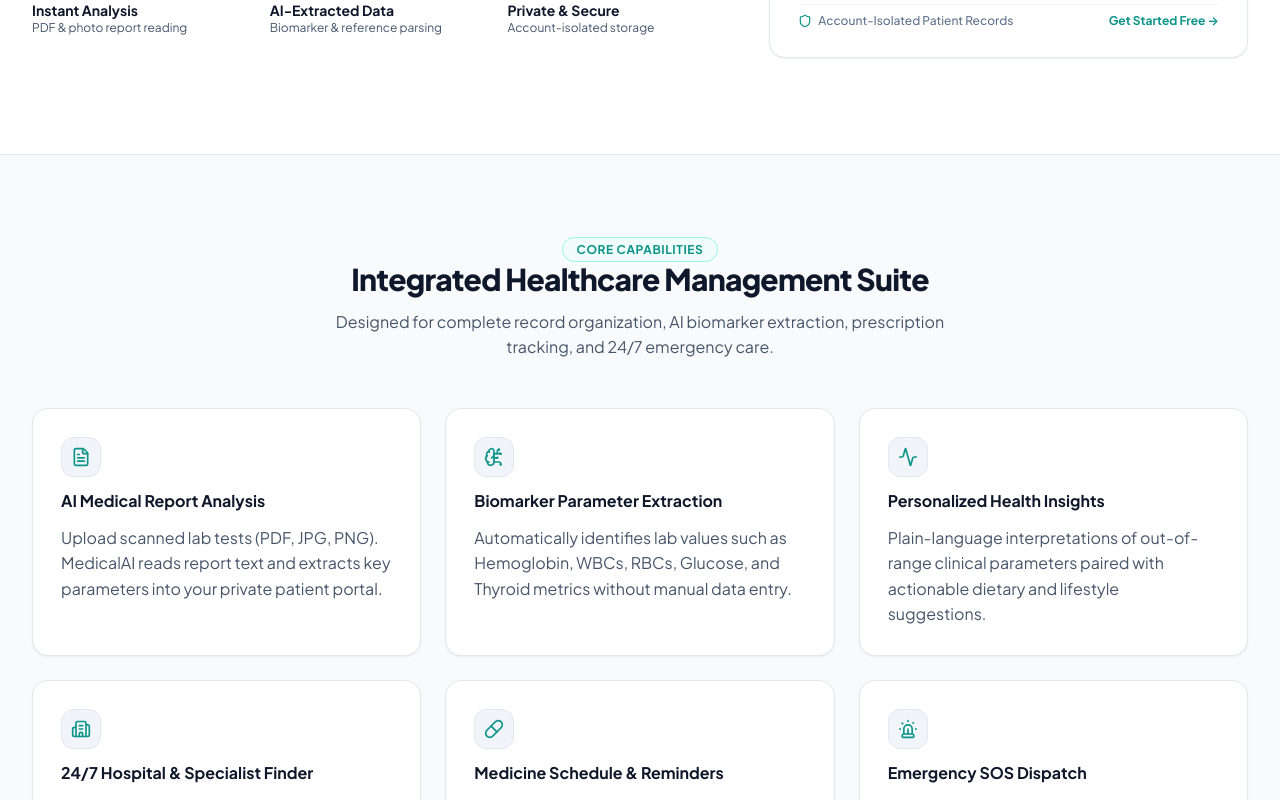
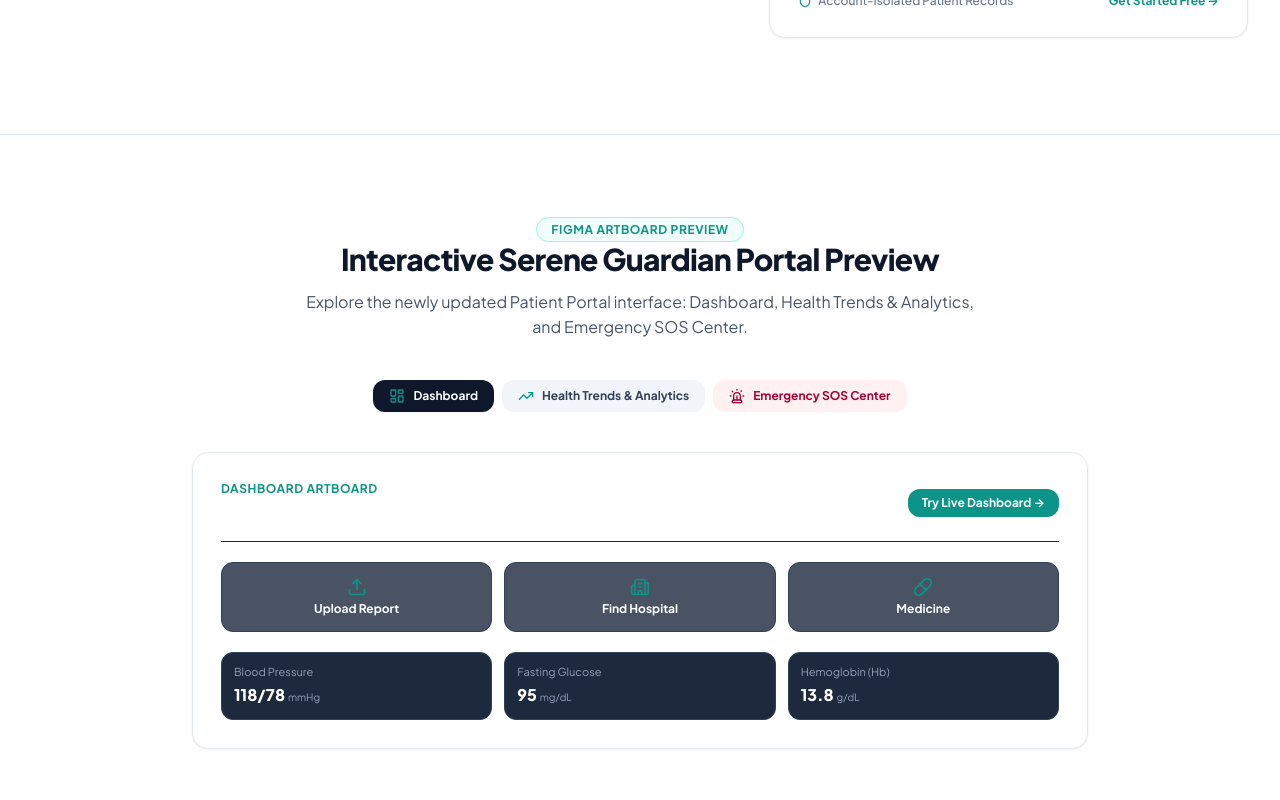
Before and after one commit to samriddhi-1208/MedicalAI, a React (Vite) app: page / in a window 1280 px wide. Shown: the part 600-1400 px from the top of the page. Built offline with nearby package versions, Linux system fonts and the light colour scheme.

Commit message:
Update LandingPage with Serene Guardian artboard showcase, interactive preview tabs for Dashboard, Health Trends, and Emergency SOS, and core capabilities matching Figma mockups

```diff
--- a/src/pages/LandingPage.jsx
+++ b/src/pages/LandingPage.jsx
@@ -14,7 +14,12 @@
   Building2,
   ShieldCheck,
   Check,
-  ArrowDown
+  ArrowDown,
+  TrendingUp,
+  HeartPulse,
+  Compass,
+  PhoneCall,
+  LayoutDashboard
 } from 'lucide-react';
 import { Navbar } from '../components/layout/Navbar';
 import { Footer } from '../components/layout/Footer';
@@ -26,6 +31,7 @@
   const navigate = useNavigate();
   const { isAuthenticated } = useHealthData();
   const [faqOpen, setFaqOpen] = useState(0);
+  const [previewTab, setPreviewTab] = useState('dashboard'); // 'dashboard' | 'trends' | 'sos'
 
   const handleUploadClick = () => {
     if (isAuthenticated) {
@@ -54,14 +60,14 @@
       description: "Automatically identifies lab values such as Hemoglobin, WBCs, RBCs, Glucose, and Thyroid metrics without manual data entry."
     },
     {
-      icon: Activity,
-      title: "Personalized Health Insights",
-      description: "Plain-language interpretations of out-of-range clinical parameters paired with actionable dietary and lifestyle suggestions."
+      icon: TrendingUp,
+      title: "Longitudinal Health Trends",
+      description: "Interactive progression line charts for Hemoglobin (Hb), Blood Glucose, and Blood Pressure with 6-month clinical change tracking."
     },
     {
       icon: Building2,
-      title: "24/7 Hospital & Specialist Finder",
-      description: "Locate empaneled government district hospitals, CHCs, and Ayushman Bharat PM-JAY centers near your location."
+      title: "24/7 OpenStreetMap Hospital Finder",
+      description: "Locate real nearby hospitals, specialist clinics, pharmacies, and emergency centers based on live geolocation."
     },
     {
       icon: Pill,
@@ -121,7 +127,7 @@
     <div className="min-h-screen bg-[#F8FAFC] text-[#0F172A] font-sans antialiased">
       <Navbar />
 
-      {/* Hero Section - Pure Patient Focus */}
+      {/* Serene Guardian Hero Section */}
       <section className="py-16 md:py-24 bg-white border-b border-slate-200 relative overflow-hidden">
         <div className="max-w-7xl mx-auto px-4 sm:px-6 lg:px-8">
           <div className="grid grid-cols-1 lg:grid-cols-12 gap-12 items-center">
@@ -131,16 +137,16 @@
 
               <div className="inline-flex items-center gap-2 px-3.5 py-1 rounded-full bg-teal-50 text-[#0D9488] text-xs font-semibold border border-teal-200">
                 <ShieldCheck className="w-3.5 h-3.5 text-[#0D9488]" />
-                <span>AI-Powered Medical Report Analysis</span>
+                <span>Serene Guardian • Clinical Intelligence</span>
               </div>
 
               <h1 className="text-4xl sm:text-5xl lg:text-5.5xl font-extrabold text-[#0F172A] tracking-tight leading-[1.15]">
-                Understand Your Medical Reports <br className="hidden sm:inline" />
+                Understand Your Health <br className="hidden sm:inline" />
                 <span className="text-[#0D9488]">with AI Intelligence</span>
               </h1>
 
               <p className="text-base sm:text-lg text-slate-600 leading-relaxed max-w-2xl font-normal">
-                Upload your medical report and let MedicalAI extract important clinical parameters and provide an easy-to-understand interpretation.
+                MedicalAI turns scanned paper lab reports into structured biomarker data, longitudinal trend graphs, and 24/7 emergency dispatch.
               </p>
 
               <div className="flex flex-wrap items-center gap-4 pt-2">
@@ -168,16 +174,16 @@
               {/* Trust Indicators */}
               <div className="grid grid-cols-3 gap-6 pt-6 border-t border-slate-100 text-xs text-slate-600">
                 <div>
-                  <span className="block font-bold text-sm text-[#0F172A]">Instant Analysis</span>
-                  <span>PDF & photo report reading</span>
+                  <span className="block font-bold text-sm text-[#0F172A]">AI Report OCR</span>
+                  <span>PDF & photo parsing</span>
                 </div>
                 <div>
-                  <span className="block font-bold text-sm text-[#0F172A]">AI-Extracted Data</span>
-                  <span>Biomarker & reference parsing</span>
+                  <span className="block font-bold text-sm text-[#0F172A]">Biomarker Trends</span>
+                  <span>Longitudinal line graphs</span>
                 </div>
                 <div>
-                  <span className="block font-bold text-sm text-[#0F172A]">Private & Secure</span>
-                  <span>Account-isolated storage</span>
+                  <span className="block font-bold text-sm text-[#0F172A]">24/7 Emergency SOS</span>
+                  <span>1-click GPS dispatch</span>
                 </div>
               </div>
 
@@ -194,8 +200,8 @@
                       <BrainCircuit className="w-5 h-5 text-[#0D9488]" />
                     </div>
                     <div>
-                      <h3 className="text-sm font-bold text-[#0F172A]">AI-Powered Medical Report Analysis</h3>
-                      <p className="text-xs text-slate-500 font-medium">Patient Analysis Workflow</p>
+                      <h3 className="text-sm font-bold text-[#0F172A]">Serene Guardian Workflow</h3>
+                      <p className="text-xs text-slate-500 font-medium">Patient Analysis System</p>
                     </div>
                   </div>
                   <span className="px-2.5 py-1 rounded-full bg-emerald-50 text-emerald-800 text-xs font-bold border border-emerald-200 flex items-center gap-1">
@@ -248,13 +254,13 @@
                   <div className="p-3.5 rounded-xl bg-emerald-50 border border-emerald-200 space-y-2 text-emerald-950">
                     <div className="flex items-center justify-between font-bold text-xs text-emerald-900">
                       <span className="flex items-center gap-1.5"><Check className="w-4 h-4 text-emerald-600" /> 3. AI-Extracted Health Data</span>
-                      <span className="text-[10px] bg-emerald-100 text-emerald-800 px-2 py-0.5 rounded-full font-bold">Illustration / Example</span>
+                      <span className="text-[10px] bg-emerald-100 text-emerald-800 px-2 py-0.5 rounded-full font-bold">Serene Guardian Engine</span>
                     </div>
 
                     <div className="grid grid-cols-2 gap-2 text-[11px] pt-1">
                       <div className="p-2 rounded-lg bg-white border border-emerald-200/80">
                         <span className="text-slate-500 block text-[10px]">Test Parameter:</span>
-                        <strong className="text-[#0F172A] font-bold">Hemoglobin / Glucose</strong>
+                        <strong className="text-[#0F172A] font-bold">Hemoglobin (13.8 g/dL)</strong>
                       </div>
                       <div className="p-2 rounded-lg bg-white border border-emerald-200/80">
                         <span className="text-slate-500 block text-[10px]">Clinical Summary:</span>
@@ -278,6 +284,157 @@
             </div>
 
           </div>
+        </div>
+      </section>
+
+      {/* Serene Guardian Interactive Application Showcase Section */}
+      <section className="py-20 bg-white border-b border-slate-200">
+        <div className="max-w-7xl mx-auto px-4 sm:px-6 lg:px-8 space-y-10">
+
+          <div className="text-center max-w-2xl mx-auto space-y-3">
+            <span className="px-3.5 py-1 rounded-full bg-teal-50 text-[#0D9488] text-xs font-bold uppercase tracking-wider border border-teal-200">
+              Figma Artboard Preview
+            </span>
+            <h2 className="text-3xl font-extrabold text-[#0F172A] tracking-tight">
+              Interactive Serene Guardian Portal Preview
+            </h2>
+            <p className="text-sm text-slate-600">
+              Explore the newly updated Patient Portal interface: Dashboard, Health Trends & Analytics, and Emergency SOS Center.
+            </p>
+          </div>
+
+          {/* Interactive Viewport Tabs matching Figma Artboards */}
+          <div className="flex justify-center gap-2">
+            <button
+              onClick={() => setPreviewTab('dashboard')}
+              className={`px-4 py-2 rounded-xl text-xs font-bold flex items-center gap-2 cursor-pointer transition-all ${
+                previewTab === 'dashboard'
+                  ? 'bg-[#0F172A] text-white shadow-xs'
+                  : 'bg-slate-100 text-slate-700 hover:bg-slate-200'
+              }`}
+            >
+              <LayoutDashboard className="w-4 h-4 text-[#0D9488]" /> Dashboard
+            </button>
+
+            <button
+              onClick={() => setPreviewTab('trends')}
+              className={`px-4 py-2 rounded-xl text-xs font-bold flex items-center gap-2 cursor-pointer transition-all ${
+                previewTab === 'trends'
+                  ? 'bg-[#0F172A] text-white shadow-xs'
+                  : 'bg-slate-100 text-slate-700 hover:bg-slate-200'
+              }`}
+            >
+              <TrendingUp className="w-4 h-4 text-[#0D9488]" /> Health Trends & Analytics
+            </button>
+
+            <button
+              onClick={() => setPreviewTab('sos')}
+              className={`px-4 py-2 rounded-xl text-xs font-bold flex items-center gap-2 cursor-pointer transition-all ${
+                previewTab === 'sos'
+                  ? 'bg-rose-600 text-white shadow-xs'
+                  : 'bg-rose-50 text-rose-800 hover:bg-rose-100'
+              }`}
+            >
+              <Siren className="w-4 h-4" /> Emergency SOS Center
+            </button>
+          </div>
+
+          {/* Artboard Mockup Display Container */}
+          <Card className="p-8 bg-slate-900 text-white rounded-3xl shadow-2xl border border-slate-800 max-w-4xl mx-auto space-y-6">
+
+            {previewTab === 'dashboard' && (
+              <div className="space-y-5 animate-in fade-in duration-200">
+                <div className="flex items-center justify-between border-b border-slate-800 pb-4">
+                  <div>
+                    <span className="text-xs text-[#0D9488] font-bold uppercase tracking-wider block">Dashboard Artboard</span>
+                    <h3 className="text-xl font-extrabold text-white">Good Morning, Patient</h3>
+                  </div>
+                  <Link to="/signup" className="px-3.5 py-1.5 rounded-xl bg-[#0D9488] text-white text-xs font-bold hover:bg-teal-600 transition-colors">
+                    Try Live Dashboard →
+                  </Link>
+                </div>
+
+                <div className="grid grid-cols-3 gap-3">
+                  <div className="p-3.5 rounded-xl bg-slate-800/80 border border-slate-700 text-center space-y-1">
+                    <Upload className="w-5 h-5 text-[#0D9488] mx-auto" />
+                    <span className="block text-xs font-bold">Upload Report</span>
+                  </div>
+                  <div className="p-3.5 rounded-xl bg-slate-800/80 border border-slate-700 text-center space-y-1">
+                    <Building2 className="w-5 h-5 text-[#0D9488] mx-auto" />
+                    <span className="block text-xs font-bold">Find Hospital</span>
+                  </div>
+                  <div className="p-3.5 rounded-xl bg-slate-800/80 border border-slate-700 text-center space-y-1">
+                    <Pill className="w-5 h-5 text-[#0D9488] mx-auto" />
+                    <span className="block text-xs font-bold">Medicine</span>
+                  </div>
+                </div>
+
+                <div className="grid grid-cols-3 gap-3 text-xs">
+                  <div className="p-3 rounded-xl bg-slate-800 border border-slate-700 space-y-1">
+                    <span className="text-slate-400 block text-[11px]">Blood Pressure</span>
+                    <strong className="text-white text-base font-extrabold block">118/78 <span className="text-[10px] font-normal text-slate-400">mmHg</span></strong>
+                  </div>
+                  <div className="p-3 rounded-xl bg-slate-800 border border-slate-700 space-y-1">
+                    <span className="text-slate-400 block text-[11px]">Fasting Glucose</span>
+                    <strong className="text-white text-base font-extrabold block">95 <span className="text-[10px] font-normal text-slate-400">mg/dL</span></strong>
+                  </div>
+                  <div className="p-3 rounded-xl bg-slate-800 border border-slate-700 space-y-1">
+                    <span className="text-slate-400 block text-[11px]">Hemoglobin (Hb)</span>
+                    <strong className="text-white text-base font-extrabold block">13.8 <span className="text-[10px] font-normal text-slate-400">g/dL</span></strong>
+                  </div>
+                </div>
+              </div>
+            )}
+
+            {previewTab === 'trends' && (
+              <div className="space-y-5 animate-in fade-in duration-200">
+                <div className="flex items-center justify-between border-b border-slate-800 pb-4">
+                  <div>
+                    <span className="text-xs text-[#0D9488] font-bold uppercase tracking-wider block">Health Trends Artboard</span>
+                    <h3 className="text-xl font-extrabold text-white">Biomarker Longitudinal Progression</h3>
+                  </div>
+                  <Link to="/signup" className="px-3.5 py-1.5 rounded-xl bg-[#0D9488] text-white text-xs font-bold hover:bg-teal-600 transition-colors">
+                    View Interactive Trends →
+                  </Link>
+                </div>
+
+                <div className="p-4 rounded-xl bg-slate-800/90 border border-slate-700 space-y-2 text-xs">
+                  <div className="flex justify-between items-center">
+                    <span className="font-bold text-white">Hemoglobin (Hb) Trend Line</span>
+                    <span className="text-emerald-400 font-bold">+1.4 g/dL (6M Gain)</span>
+                  </div>
+                  <div className="h-20 bg-slate-900 rounded-lg border border-slate-700 flex items-center justify-center text-slate-400 text-xs font-mono">
+                    📈 [Interactive Line Graph: Jan 12.4 → Aug 13.8 g/dL]
+                  </div>
+                </div>
+              </div>
+            )}
+
+            {previewTab === 'sos' && (
+              <div className="space-y-5 animate-in fade-in duration-200 text-center">
+                <div className="flex items-center justify-between border-b border-slate-800 pb-4 text-left">
+                  <div>
+                    <span className="text-xs text-rose-400 font-bold uppercase tracking-wider block">Emergency Center Artboard</span>
+                    <h3 className="text-xl font-extrabold text-white">24/7 Emergency SOS Dispatch</h3>
+                  </div>
+                  <Link to="/signup" className="px-3.5 py-1.5 rounded-xl bg-rose-600 text-white text-xs font-bold hover:bg-rose-700 transition-colors">
+                    Open Emergency SOS →
+                  </Link>
+                </div>
+
+                <div className="w-28 h-28 rounded-full bg-rose-600 text-white font-extrabold text-xl shadow-xl shadow-rose-900/50 flex flex-col items-center justify-center mx-auto border-4 border-rose-400 animate-pulse">
+                  <span className="text-3xl leading-none">*</span>
+                  <span>SOS</span>
+                </div>
+
+                <p className="text-xs text-slate-300 max-w-sm mx-auto">
+                  Dispatches automated SMS/Email alerts with live GPS coordinates to your saved contacts & 108 helpline.
+                </p>
+              </div>
+            )}
+
+          </Card>
+
         </div>
       </section>
 
```
